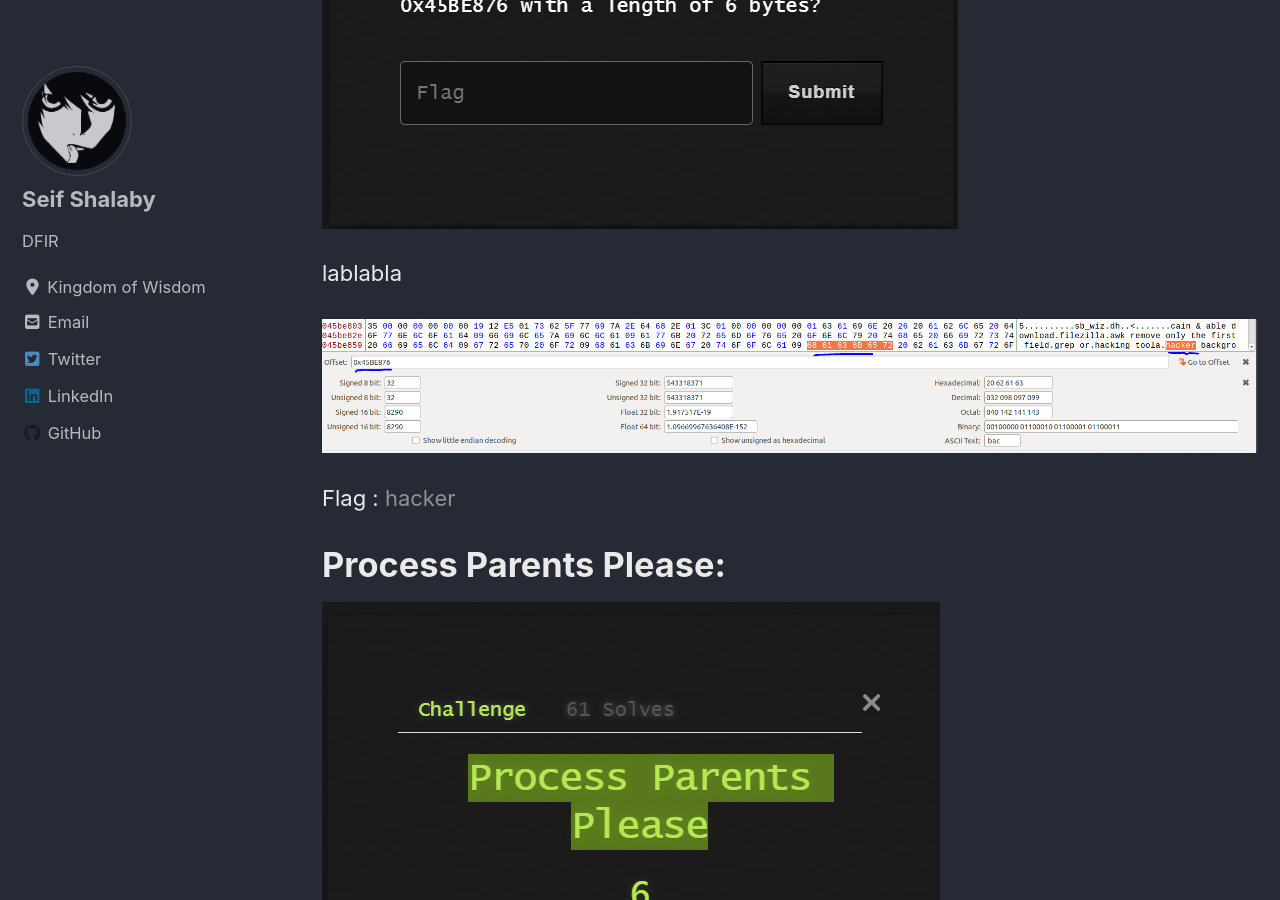
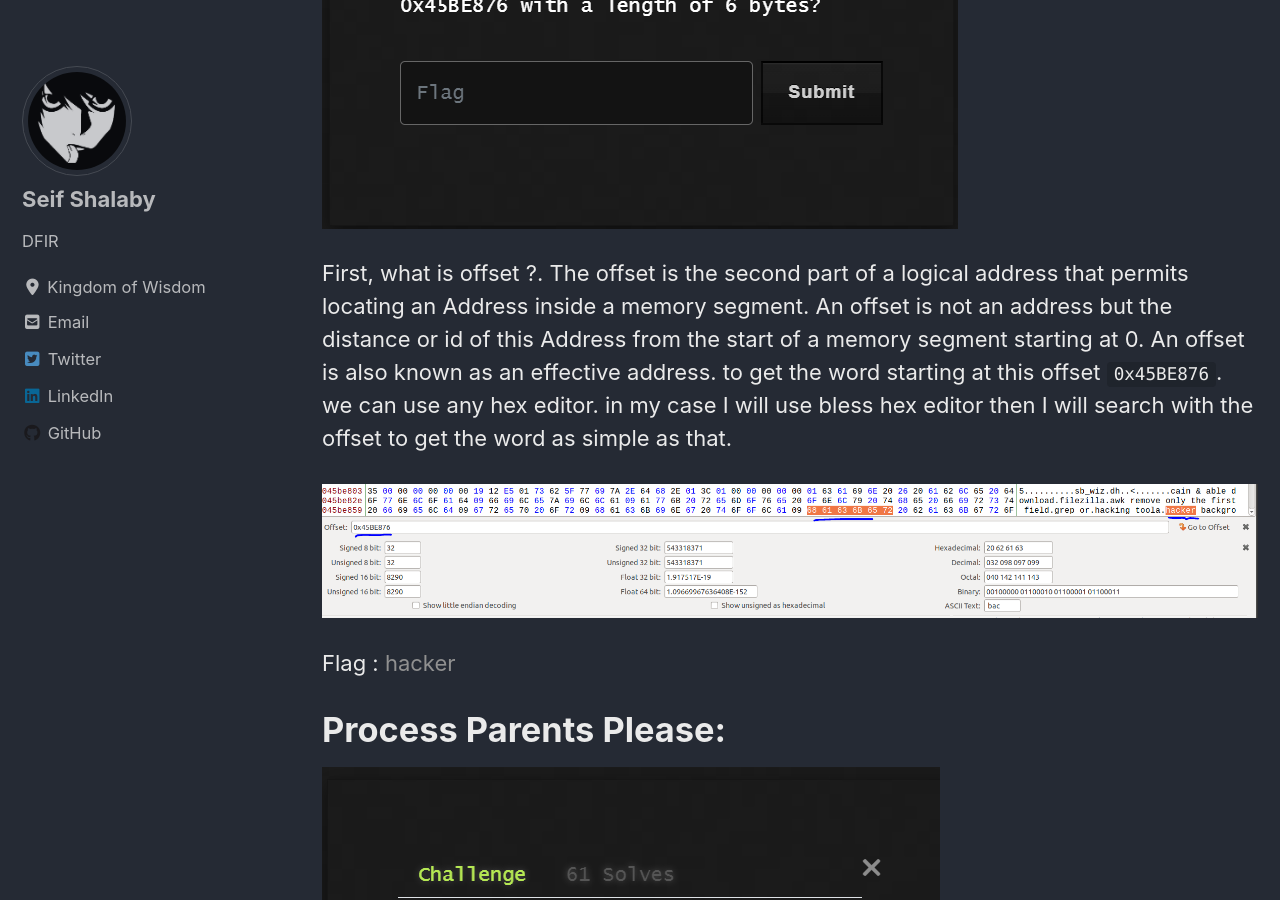
Before and after one commit to 0xSh3rl0ck/0xSh3rl0ck.github.io, a Jekyll site: the page built from _posts/CTF-WriteUp/2021-08-13-Africa DFIR CTF Week 2.md, in a window 1280 px wide and 900 px high, scrolled down 8856 px. Built offline with Jekyll 4.4.1, drawn with Linux system fonts in a browser that asks for light colours; cached includes are drawn as plain includes; nearby versions of some CDN libraries; some of the changed text lies outside the part shown.

Commit message:
Update 2021-08-13-Africa DFIR CTF Week 2.md

```diff
--- a/_posts/CTF-WriteUp/2021-08-13-Africa DFIR CTF Week 2.md
+++ b/_posts/CTF-WriteUp/2021-08-13-Africa DFIR CTF Week 2.md
@@ -104,7 +104,7 @@ Flag : <span style="color: #909090">0b493d8e26f03ccd2060e0be85f430af</span>
 
 [![15](/assets/images/CTF-WriteUp/DFIR-WEEK-2/Capture15.PNG)](/assets/images/CTF-WriteUp/DFIR-WEEK-1/Capture15.PNG)
 
-lablabla
+First, what is offset ?. The offset is the second part of a logical address that permits locating an Address inside a memory segment. An offset is not an address but the distance or id of this Address from the start of a memory segment starting at 0. An offset is also known as an effective address. to get the word starting at this offset `0x45BE876`. we can use any hex editor. in my case I will use bless hex editor then I will search with the offset to get the word as simple as that.
 
 [![16](/assets/images/CTF-WriteUp/DFIR-WEEK-2/Capture16.PNG)](/assets/images/CTF-WriteUp/DFIR-WEEK-1/Capture16.PNG)
 
```
